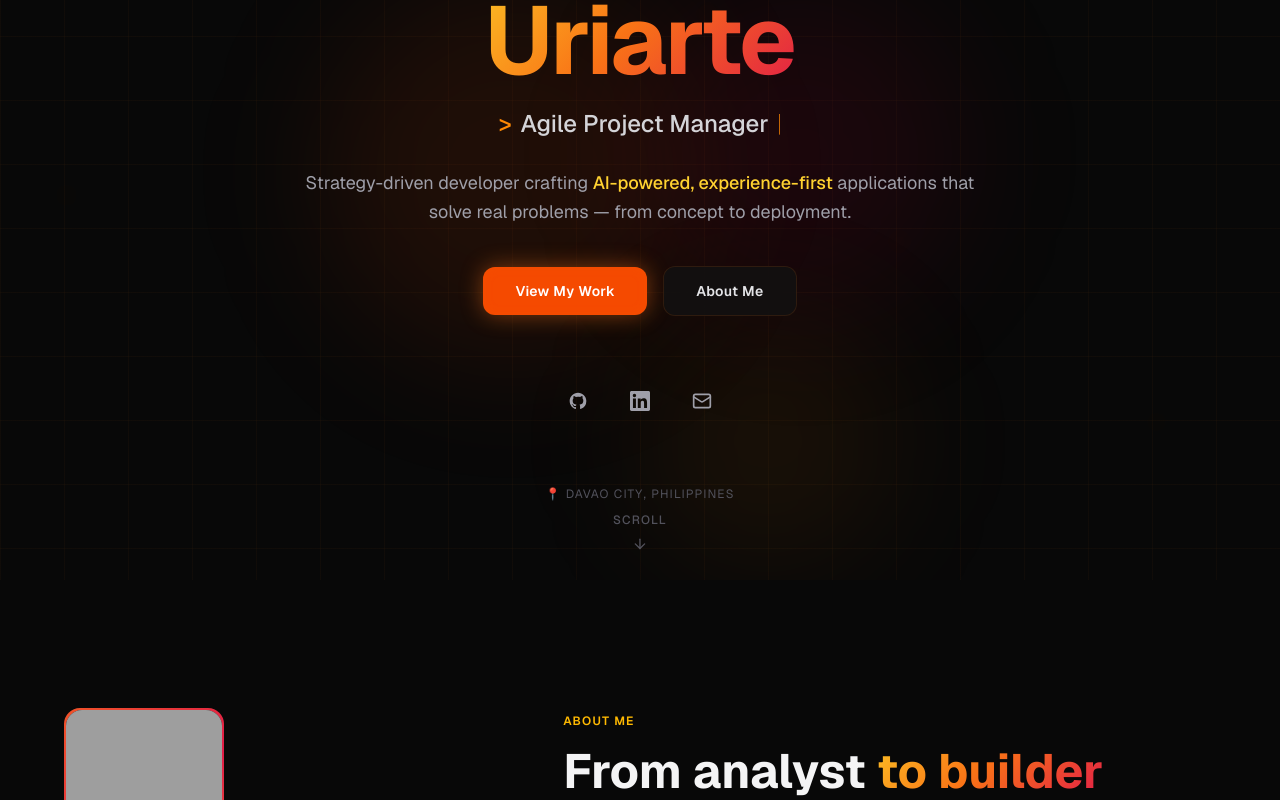
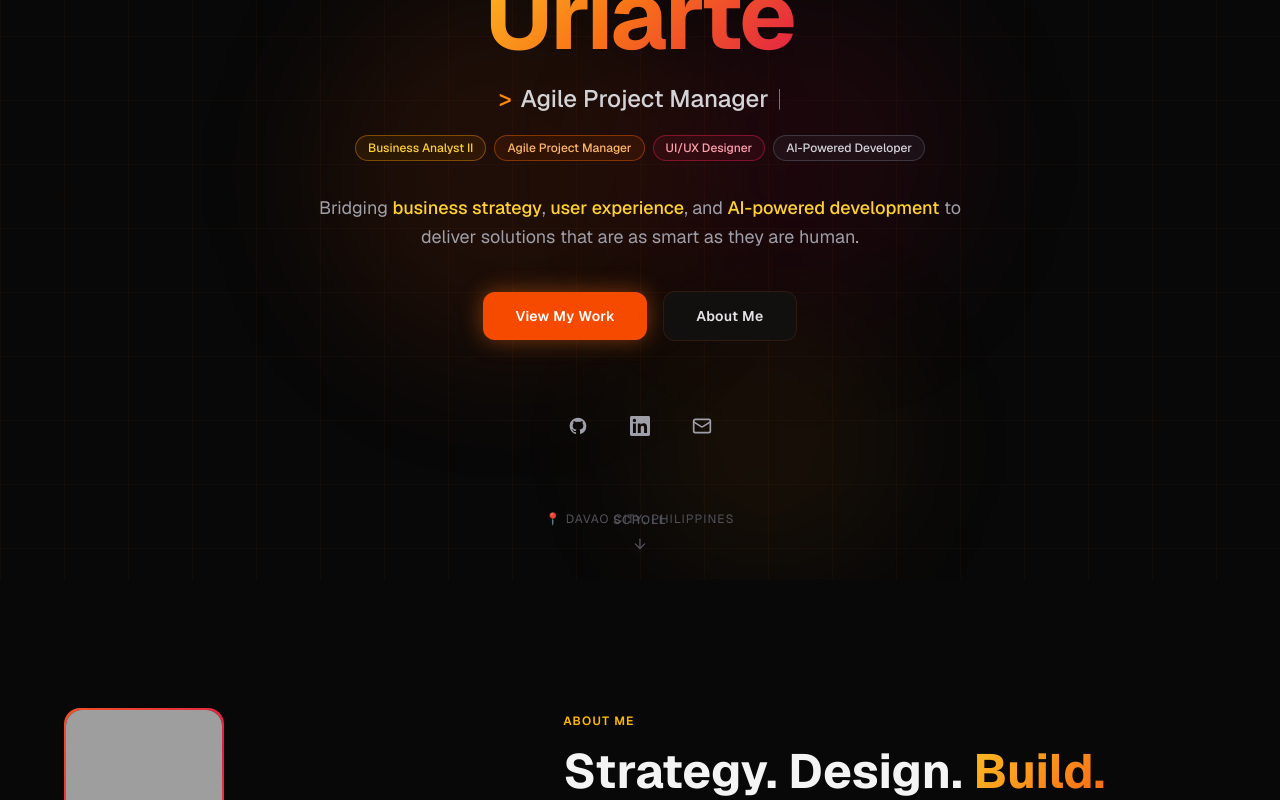
Before and after one commit to ivuriarte/Personal-Website, a Next.js app: page / in a window 1280 px wide. Shown: the part 220-1020 px from the top of the page. Built offline with nearby package versions, Linux system fonts and the light colour scheme; grey boxes are pictures that could not be loaded.

Commit message:
feat: balance site framing across all 4 roles — BA, PM, UX, Developer

```diff
--- a/src/components/About.tsx
+++ b/src/components/About.tsx
@@ -100,7 +100,7 @@ export default function About() {
                 Ian Vince Uriarte
               </h3>
               <p className="text-sm text-amber-400 font-medium mt-0.5">
-                Business Analyst → AI-Powered Developer
+                BA · PM · UX · Developer
               </p>
               <div className="flex items-center justify-center lg:justify-start gap-1.5 mt-2 text-zinc-500 text-xs">
                 <MapPin size={12} />
@@ -132,8 +132,8 @@ export default function About() {
                 About Me
               </span>
               <h2 className="text-4xl md:text-5xl font-bold text-zinc-100 leading-tight">
-                From analyst{" "}
-                <span className="gradient-text">to builder</span>
+                Strategy. Design.{" "}
+                <span className="gradient-text">Build. Deliver.</span>
               </h2>
             </div>
 
--- a/src/components/Hero.tsx
+++ b/src/components/Hero.tsx
@@ -157,11 +157,33 @@ export default function Hero() {
           initial={{ opacity: 0, y: 20 }}
           animate={{ opacity: 1, y: 0 }}
           transition={{ duration: 0.6, delay: 0.5 }}
-          className="text-xl md:text-2xl font-medium text-zinc-300 mb-6 h-10 flex items-center justify-center gap-2"
+          className="text-xl md:text-2xl font-medium text-zinc-300 mb-4 h-10 flex items-center justify-center gap-2"
         >
           <span className="text-orange-400 font-mono">&gt;</span>
           <span>{roleText}</span>
           <span className="cursor-blink text-orange-400 font-thin">|</span>
+        </motion.div>
+
+        {/* Static role pills — always visible */}
+        <motion.div
+          initial={{ opacity: 0, y: 12 }}
+          animate={{ opacity: 1, y: 0 }}
+          transition={{ duration: 0.5, delay: 0.58 }}
+          className="flex flex-wrap items-center justify-center gap-2 mb-8"
+        >
+          {[
+            { label: "Business Analyst II", color: "border-amber-500/40 text-amber-300 bg-amber-500/8" },
+            { label: "Agile Project Manager", color: "border-orange-500/40 text-orange-300 bg-orange-500/8" },
+            { label: "UI/UX Designer", color: "border-rose-500/40 text-rose-300 bg-rose-500/8" },
+            { label: "AI-Powered Developer", color: "border-zinc-600/60 text-zinc-300 bg-zinc-700/20" },
+          ].map((role) => (
+            <span
+              key={role.label}
+              className={`px-3 py-1 rounded-full text-xs font-medium border backdrop-blur-sm ${role.color}`}
+            >
+              {role.label}
+            </span>
+          ))}
         </motion.div>
 
         {/* Tagline */}
@@ -171,11 +193,11 @@ export default function Hero() {
           transition={{ duration: 0.6, delay: 0.65 }}
           className="text-base md:text-lg text-zinc-400 max-w-2xl mx-auto mb-10 leading-relaxed"
         >
-          Strategy-driven developer crafting{" "}
-          <span className="text-amber-300 font-medium">
-            AI-powered, experience-first
-          </span>{" "}
-          applications that solve real problems — from concept to deployment.
+          Bridging{" "}
+          <span className="text-amber-300 font-medium">business strategy</span>,{" "}
+          <span className="text-amber-300 font-medium">user experience</span>, and{" "}
+          <span className="text-amber-300 font-medium">AI-powered development</span>{" "}
+          to deliver solutions that are as smart as they are human.
         </motion.p>
 
         {/* CTA Buttons */}
--- a/src/components/Skills.tsx
+++ b/src/components/Skills.tsx
@@ -13,6 +13,46 @@ interface SkillCategory {
 
 const skillCategories: SkillCategory[] = [
   {
+    label: "Business & Agile",
+    color: "text-amber-400",
+    bgColor: "bg-amber-500/10 border-amber-500/20",
+    skills: [
+      "Business Analysis",
+      "Agile / Scrum",
+      "Stakeholder Management",
+      "Requirements Gathering",
+      "Process Optimization",
+      "JIRA / Confluence",
+      "User Story Mapping",
+    ],
+  },
+  {
+    label: "UX & Product Design",
+    color: "text-rose-400",
+    bgColor: "bg-rose-500/10 border-rose-500/20",
+    skills: [
+      "User Research",
+      "Wireframing",
+      "Prototyping",
+      "Figma",
+      "Design Systems",
+      "Usability Testing",
+    ],
+  },
+  {
+    label: "AI & Emerging",
+    color: "text-purple-400",
+    bgColor: "bg-purple-500/10 border-purple-500/20",
+    skills: [
+      "AI-Assisted Development",
+      "Prompt Engineering",
+      "GitHub Copilot",
+      "LLM Integration",
+      "Procedural Audio",
+      "Location-Based Services",
+    ],
+  },
+  {
     label: "Frontend & 3D",
     color: "text-orange-400",
     bgColor: "bg-orange-500/10 border-orange-500/20",
@@ -22,9 +62,7 @@ const skillCategories: SkillCategory[] = [
       "Three.js",
       "TypeScript",
       "JavaScript (ES6+)",
-      "HTML5 / CSS3",
       "Tailwind CSS",
-      "GSAP",
       "Framer Motion",
     ],
   },
@@ -47,37 +85,11 @@ const skillCategories: SkillCategory[] = [
     bgColor: "bg-cyan-500/10 border-cyan-500/20",
     skills: [
       "Git & GitHub",
-      "Vite",
       "Vercel",
       "VS Code",
-      "Figma",
       "Postman",
-    ],
-  },
-  {
-    label: "Business & Agile",
-    color: "text-amber-400",
-    bgColor: "bg-amber-500/10 border-amber-500/20",
-    skills: [
-      "Business Analysis",
-      "Agile / Scrum",
-      "Stakeholder Management",
-      "Requirements Gathering",
-      "Process Optimization",
-      "JIRA / Confluence",
-    ],
-  },
-  {
-    label: "AI & Emerging",
-    color: "text-purple-400",
-    bgColor: "bg-purple-500/10 border-purple-500/20",
-    skills: [
-      "AI-Assisted Development",
-      "Prompt Engineering",
-      "GitHub Copilot",
-      "LLM Integration",
-      "Procedural Audio",
-      "Location-Based Services",
+      "Notion",
+      "Vite",
     ],
   },
 ];
@@ -115,11 +127,11 @@ export default function Skills() {
             Expertise
           </span>
           <h2 className="text-4xl md:text-5xl font-bold text-zinc-100 mb-4">
-            Skills &amp; <span className="gradient-text">Tech Stack</span>
+            Skills &amp; <span className="gradient-text">Expertise</span>
           </h2>
           <p className="text-zinc-400 max-w-xl mx-auto text-base">
-            A versatile set of tools and technologies I leverage to build
-            high-quality, scalable applications — end to end.
+            Five years across business analysis, project management, UX design,
+            and AI-powered development — across every phase of the product lifecycle.
           </p>
         </motion.div>
 
```
